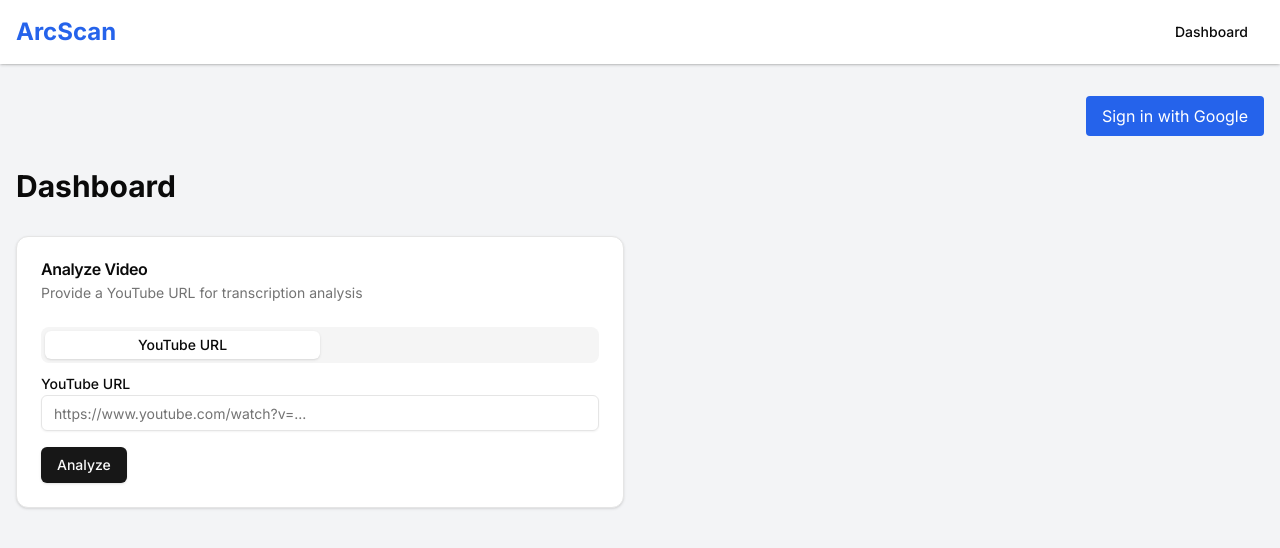
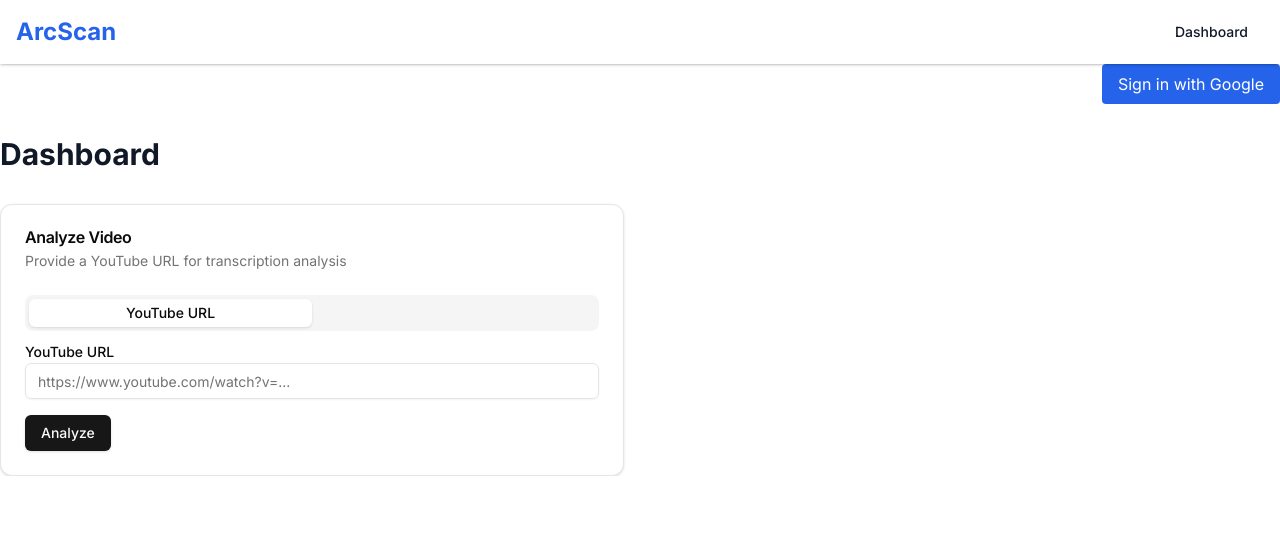
Before and after one commit to hibaam/Final-project, a Next.js app in the folder arcscan/: page /dashboard in a window 1280 px wide. Shown: the top 548 px of the page. Built offline with nearby package versions, Linux system fonts and the light colour scheme; no server answers.

Commit message:
Improved dashboard layout structure and spacing

```diff
--- a/arcscan/app/dashboard/layout.tsx
+++ b/arcscan/app/dashboard/layout.tsx
@@ -10,21 +10,19 @@
 }: {
   children: React.ReactNode
 }) {
-  // Get current user and loading status using Firebase Auth
   const [user, loading] = useAuthState(auth)
 
-  // Show nothing (or you can use a spinner) while authentication is still loading
   if (loading) return null
 
   return (
-    <div className="min-h-screen bg-gray-100">
-      {/* Display different navigation bars based on user authentication status */}
+    <div className="min-h-screen bg-white text-gray-900">
+      {/* Show either authenticated nav or guest nav */}
       {user ? <DashboardNav /> : <Navbar />}
 
-      {/* Main page content */}
-      <main className="container mx-auto px-4 py-8">
+      {/* Don't force container styling — let each page control its own layout */}
+      <div className="overflow-x-hidden">
         {children}
-      </main>
+      </div>
     </div>
   )
 }
```
